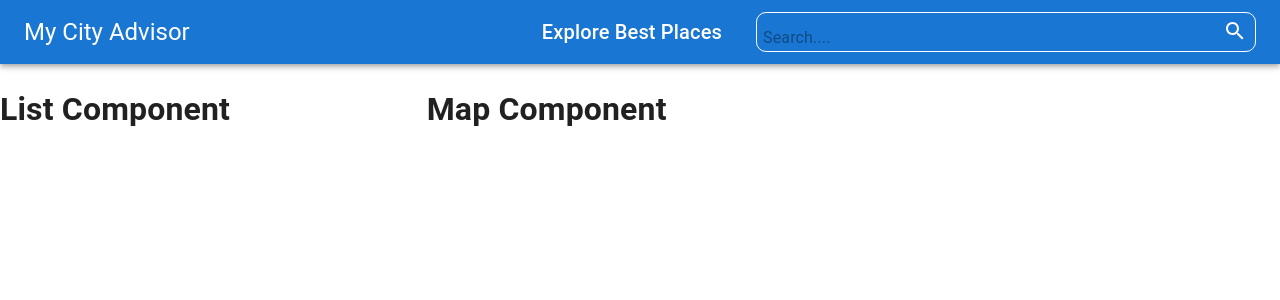
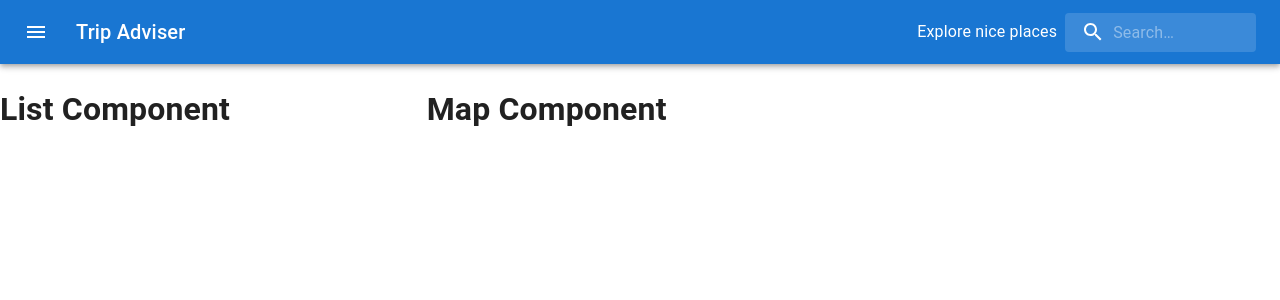
Before and after one commit to Profsain/mycity-advisor, a React (Create React App) app: page / in a window 1280 px wide. Shown: the top 300 px of the page. Built offline with nearby package versions, Linux system fonts and the light colour scheme.

Commit message:
Add header component

```diff
--- a/src/components/Header/Header.jsx
+++ b/src/components/Header/Header.jsx
@@ -1,35 +1,94 @@
 import React from 'react';
 import { Autocomplete } from '@react-google-maps/api';
-import { AppBar, Toolbar, Typography, InputBase,} from '@mui/material';
-import { Search } from '@mui/icons-material';
+import { styled, alpha } from '@mui/material/styles';
+import AppBar from '@mui/material/AppBar';
+import Box from '@mui/material/Box';
+import Toolbar from '@mui/material/Toolbar';
+import IconButton from '@mui/material/IconButton';
+import Typography from '@mui/material/Typography';
+import { InputBase } from '@mui/material';
+import MenuIcon from '@mui/icons-material/Menu';
+import SearchIcon from '@mui/icons-material/Search';
 
-import useStyles from './styles.js';
-import style from './Header.module.css'
+const Search = styled('div')(({ theme }) => ({
+  position: 'relative',
+  borderRadius: theme.shape.borderRadius,
+  backgroundColor: alpha(theme.palette.common.white, 0.15),
+  '&:hover': {
+    backgroundColor: alpha(theme.palette.common.white, 0.25),
+  },
+  marginLeft: 0,
+  width: '100%',
+  [theme.breakpoints.up('sm')]: {
+    marginLeft: theme.spacing(1),
+    width: 'auto',
+  },
+}));
+
+const SearchIconWrapper = styled('div')(({ theme }) => ({
+  padding: theme.spacing(0, 2),
+  height: '100%',
+  position: 'absolute',
+  pointerEvents: 'none',
+  display: 'flex',
+  alignItems: 'center',
+  justifyContent: 'center',
+}));
+
+const StyledInputBase = styled(InputBase)(({ theme }) => ({
+  color: 'inherit',
+  '& .MuiInputBase-input': {
+    padding: theme.spacing(1, 1, 1, 0),
+    // vertical padding + font size from searchIcon
+    paddingLeft: `calc(1em + ${theme.spacing(4)})`,
+    transition: theme.transitions.create('width'),
+    width: '100%',
+    [theme.breakpoints.up('sm')]: {
+      width: '15ch',
+      '&:focus': {
+        width: '28ch',
+      },
+    },
+  },
+}));
 
 const Header = () => {
-  const classes = useStyles();
   return (
-    <AppBar position='static'>
-      <Toolbar className={style.toolbar}>
-        <Typography variant='h5' className={classes.title}>
-          My City Advisor
-        </Typography>
-        <div className={style.toolbar}>
-          <Typography variant='h6' className={classes.title}>
-            Explore Best Places
+    <Box sx={{ flexGrow: 1 }}>
+      <AppBar position="static">
+        <Toolbar>
+          <IconButton
+            size="large"
+            edge="start"
+            color="inherit"
+            aria-label="open drawer"
+            sx={{ mr: 2 }}
+          >
+            <MenuIcon />
+          </IconButton>
+          <Typography
+            variant="h6"
+            noWrap
+            component="div"
+            sx={{ flexGrow: 1, display: { xs: 'none', sm: 'block' } }}
+          >
+            Trip Adviser
           </Typography>
-          <div>
-
-          </div>
-          {/* <Autocomplete> */}
-            <div className={style.searchBox}>
-              <InputBase placeholder='Search....' className={{root: classes.inputRoot, input: classes.inputInput}}/>
-              <Search className={style.searchIcon}/>
-            </div>
-          {/* </Autocomplete> */}
-        </div>
-      </Toolbar>
-    </AppBar>
+          <Typography>
+            Explore nice places
+          </Typography>
+          <Search>
+            <SearchIconWrapper>
+              <SearchIcon />
+            </SearchIconWrapper>
+            <StyledInputBase
+              placeholder="Search…"
+              inputProps={{ 'aria-label': 'search' }}
+            />
+          </Search>
+        </Toolbar>
+      </AppBar>
+    </Box>
   )
 };
 
--- a/src/components/Header/styles.js
+++ b/src/components/Header/styles.js
@@ -1,33 +1,33 @@
-import { alpha } from "@mui/material";
-import { styled } from "@mui/system";
+// import { alpha } from "@mui/material";
+// import { styled } from "@mui/system";
 
-export default styled((theme) => ({
-  title: {
-    display: 'none',
-    [theme.breakpoints.up('sm')]: {
-      display: 'block',
-    },
-  },
-  search: {
-    position: 'relative',
-    borderRadius: theme.shape.borderRadius,
-    backgroundColor: alpha(theme.palette.common.white, 0.15),
-    '&:hover': { backgroundColor: alpha(theme.palette.common.white, 0.25) },
-    marginRight: theme.spacing(2),
-    marginLeft: 0,
-    width: '100%',
-    [theme.breakpoints.up('sm')]: { marginLeft: theme.spacing(3), width: 'auto' },
-  },
-  searchIcon: {
-    padding: theme.spacing(0, 2), height: '100%', position: 'absolute', pointerEvents: 'none', display: 'flex', alignItems: 'center', justifyContent: 'center',
-  },
-  inputRoot: {
-    color: 'inherit',
-  },
-  inputInput: {
-    padding: theme.spacing(1, 1, 1, 0), paddingLeft: `calc(1em + ${theme.spacing(4)}px)`, transition: theme.transitions.create('width'), width: '100%', [theme.breakpoints.up('md')]: { width: '20ch' },
-  },
-  toolbar: {
-    display: 'flex', justifyContent: 'space-between',
-  },
-}));
+// export default styled((theme) => ({
+//   title: {
+//     display: 'none',
+//     [theme.breakpoints.up('sm')]: {
+//       display: 'block',
+//     },
+//   },
+//   search: {
+//     position: 'relative',
+//     borderRadius: theme.shape.borderRadius,
+//     backgroundColor: alpha(theme.palette.common.white, 0.15),
+//     '&:hover': { backgroundColor: alpha(theme.palette.common.white, 0.25) },
+//     marginRight: theme.spacing(2),
+//     marginLeft: 0,
+//     width: '100%',
+//     [theme.breakpoints.up('sm')]: { marginLeft: theme.spacing(3), width: 'auto' },
+//   },
+//   searchIcon: {
+//     padding: theme.spacing(0, 2), height: '100%', position: 'absolute', pointerEvents: 'none', display: 'flex', alignItems: 'center', justifyContent: 'center',
+//   },
+//   inputRoot: {
+//     color: 'inherit',
+//   },
+//   inputInput: {
+//     padding: theme.spacing(1, 1, 1, 0), paddingLeft: `calc(1em + ${theme.spacing(4)}px)`, transition: theme.transitions.create('width'), width: '100%', [theme.breakpoints.up('md')]: { width: '20ch' },
+//   },
+//   toolbar: {
+//     display: 'flex', justifyContent: 'space-between',
+//   },
+// }));
```
